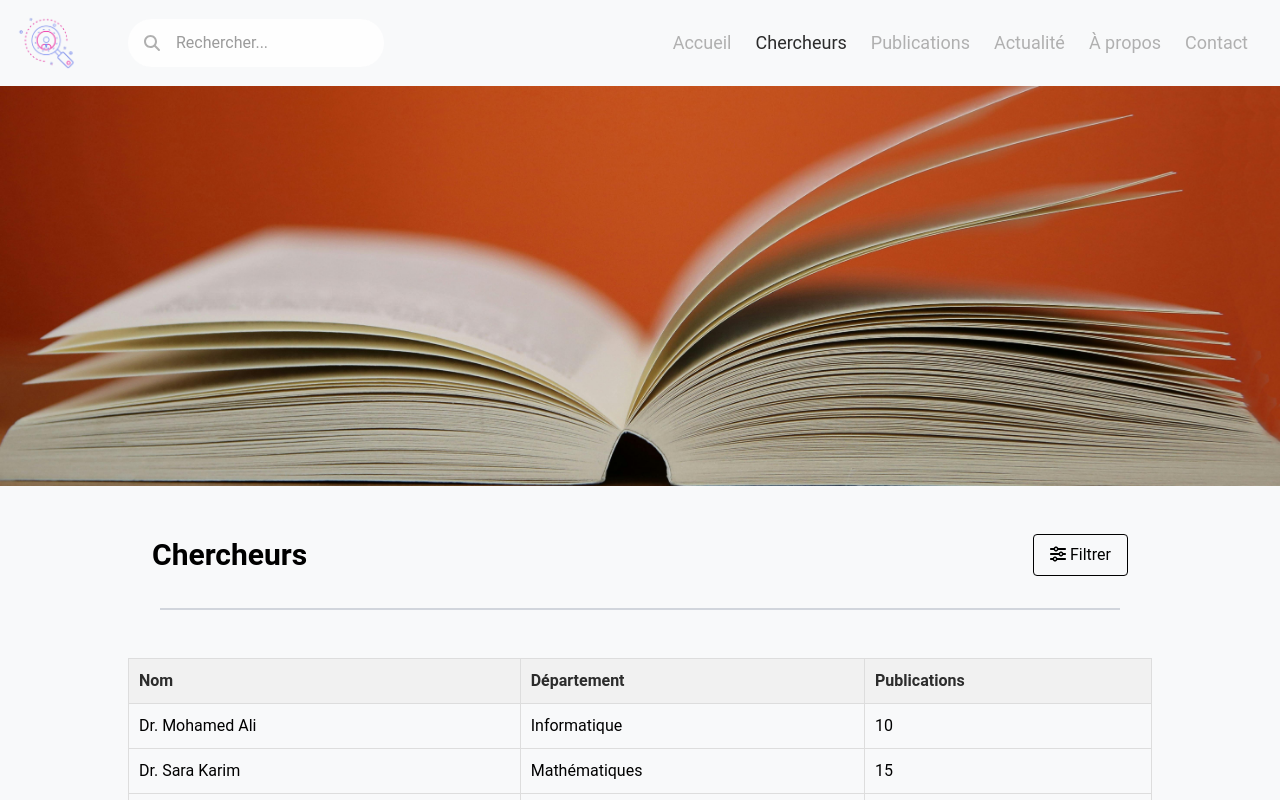
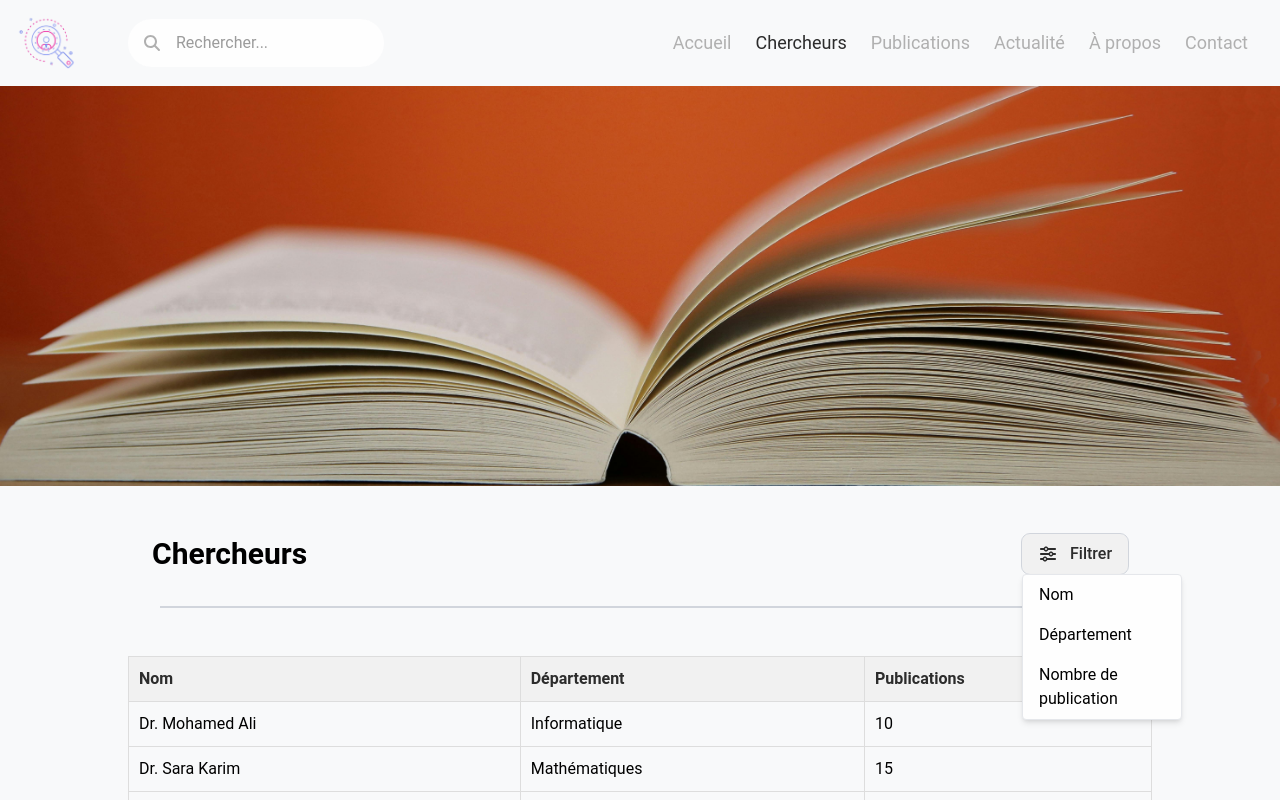
Before and after one commit to Ouassim721/Portail-de-gestion-des-profils-chercheurs, a React (Vite) app in the folder portail-chercheurs-frontend/: page /chercheurs in a window 1280 px wide. Both pictures are taken after a click on the button "Filtrer". Shown: the top 800 px of the page. Built offline with nearby package versions, Linux system fonts and the light colour scheme.

Commit message:
ajouter le boutton drop down

```diff
--- a/portail-chercheurs-frontend/package.json
+++ b/portail-chercheurs-frontend/package.json
@@ -20,7 +20,8 @@
     "react": "^19.0.0",
     "react-dom": "^19.0.0",
     "react-icons": "^5.5.0",
-    "react-router-dom": "^7.4.0"
+    "react-router-dom": "^7.4.0",
+    "recharts": "^2.15.1"
   },
   "devDependencies": {
     "@eslint/js": "^9.21.0",
--- a/portail-chercheurs-frontend/src/components/Button.jsx
+++ b/portail-chercheurs-frontend/src/components/Button.jsx
@@ -1,9 +1,11 @@
+import { FontAwesomeIcon } from "@fortawesome/react-fontawesome";
+
 const Button = ({
   children,
   onClick,
   type = "button",
   variant = "primary",
-  icon: Icon = null, // Icône facultative
+  icon = null, // Icône facultative
   className = "",
 }) => {
   // Définition des styles selon le variant
@@ -16,7 +18,7 @@ const Button = ({
     secondary:
       "bg-[var(--color-secondary)] text-[var(--color-white)] hover:bg-emerald-400",
     neutral:
-      "bg-[var(--color-bg-secondary)] text-[var(--color-text-primary)] hover:bg-neutral-200 outline outline-neutral-500 ",
+      "bg-[var(--color-bg-secondary)] text-[var(--color-text-primary)] hover:bg-neutral-200 outline outline-gray-300 ",
   };
 
   return (
@@ -25,8 +27,8 @@ const Button = ({
       onClick={onClick}
       className={`${baseStyles} ${variantStyles[variant]} ${className}`}
     >
-      {Icon && <Icon className="w-5 h-5" />}{" "}
-      {/* Affiche l'icône si elle est fournie */}
+      {icon && <FontAwesomeIcon icon={icon} className="w-5 h-5" />}
+      {/* Utilise FontAwesome pour l'icône */}
       {children}
     </button>
   );
--- /dev/null
+++ b/portail-chercheurs-frontend/src/components/DropdownButton.jsx
@@ -0,0 +1,45 @@
+import { useState } from "react";
+import { FontAwesomeIcon } from "@fortawesome/react-fontawesome";
+import { faChevronDown } from "@fortawesome/free-solid-svg-icons";
+import Button from "./Button"; // Importer le composant Button
+
+const DropdownButton = ({
+  icon,
+  children,
+  variant = "primary",
+  options = [],
+}) => {
+  const [isOpen, setIsOpen] = useState(false);
+
+  return (
+    <div className="relative inline-block">
+      <Button
+        onClick={() => setIsOpen(!isOpen)}
+        icon={icon || faChevronDown} // Icône par défaut (flèche vers le bas)
+        variant={variant}
+      >
+        {children}
+      </Button>
+
+      {isOpen && (
+        <div className="absolute left-0 w-40 bg-white border border-gray-200 rounded shadow-md">
+          {options.map((option, index) => (
+            <button
+              key={index}
+              className="w-full px-4 py-2 text-left hover:bg-gray-100 cursor-pointer"
+              onClick={() => {
+                option.onClick();
+                setIsOpen(false); // Fermer le dropdown après clic
+              }}
+            >
+              <FontAwesomeIcon icon={option.icon} className="mr-2" />
+              {option.label}
+            </button>
+          ))}
+        </div>
+      )}
+    </div>
+  );
+};
+
+export default DropdownButton;
--- a/portail-chercheurs-frontend/src/components/ProfilChercheur.jsx
+++ b/portail-chercheurs-frontend/src/components/ProfilChercheur.jsx
@@ -1,7 +1,36 @@
 import "./ProfilChercheur.css";
 import Card from "./Card";
 import pdp from "../assets/chercheur-place-holder.jpg";
+import {
+  BarChart,
+  Bar,
+  XAxis,
+  YAxis,
+  Tooltip,
+  ResponsiveContainer,
+  PieChart,
+  Pie,
+  Cell,
+  Legend,
+} from "recharts";
+
 function ProfilChercheur({ chercheur }) {
+  // Données des publications (exemple)
+  const dataBar = [
+    { year: "2019", publications: 5 },
+    { year: "2020", publications: 8 },
+    { year: "2021", publications: 12 },
+    { year: "2022", publications: 10 },
+    { year: "2023", publications: 15 },
+  ];
+  const dataPie = [
+    { name: "Articles de revue", value: 10 },
+    { name: "Conférences", value: 7 },
+    { name: "Chapitres de livre", value: 5 },
+    { name: "Autres", value: 3 },
+  ];
+  const COLORS = ["#0088FE", "#00C49F", "#FFBB28", "#FF8042"]; // Couleurs pour chaque catégorie
+
   return (
     <div className="grid grid-cols-3 grid-rows-[auto_1fr_1fr] gap-4 mt-8">
       <section className="col-span-2 box p-8 rounded-2xl bg-[var(--color-white)] text-[var(--color-text-primary)]">
@@ -33,7 +62,52 @@ function ProfilChercheur({ chercheur }) {
           </ul>
         </div>
       </section>
-      <section className="stats row-span-3 box p-8 rounded-2xl bg-[var(--color-white)] text-[var(--color-text-primary)]"></section>
+      <section className="stats row-span-3 box p-8 rounded-2xl bg-[var(--color-white)] text-[var(--color-text-primary)]">
+        <div className="flex flex-col gap-8">
+          <h3 className="text-md font-medium tracking-wider text-center">
+            Publications par Année
+          </h3>
+          <div className="h-50">
+            <ResponsiveContainer width="100%" height="100%">
+              <BarChart data={dataBar}>
+                <XAxis dataKey="year" />
+                <YAxis />
+                <Tooltip />
+                <Bar dataKey="publications" fill="var(--color-primary)" />
+              </BarChart>
+            </ResponsiveContainer>
+          </div>
+        </div>
+        <div className="flex flex-col mt-12">
+          <h3 className="text-md font-medium tracking-wider text-center">
+            Publications par Année
+          </h3>
+          <div className="h-80">
+            <ResponsiveContainer width="100%" height="100%">
+              <PieChart>
+                <Pie
+                  data={dataPie}
+                  cx="50%" // Position horizontale
+                  cy="50%" // Position verticale
+                  outerRadius={80} // Taille du cercle
+                  fill="#8884d8"
+                  dataKey="value"
+                  label
+                >
+                  {dataPie.map((entry, index) => (
+                    <Cell
+                      key={`cell-${index}`}
+                      fill={COLORS[index % COLORS.length]}
+                    />
+                  ))}
+                </Pie>
+                <Tooltip />
+                <Legend />
+              </PieChart>
+            </ResponsiveContainer>
+          </div>
+        </div>
+      </section>
       <section className="col-span-2 row-span-2 box p-16 rounded-2xl bg-[var(--color-white)] text-[var(--color-text-primary)]">
         <h1 className="text-2xl font-semibold mb-12 text-[var(--color-text-primary)] ml-3 ">
           Publications
--- a/portail-chercheurs-frontend/src/pages/Chercheurs.css
+++ b/portail-chercheurs-frontend/src/pages/Chercheurs.css
@@ -28,7 +28,7 @@ th {
   background: var(--color-bg);
   color: var(--color-text-primary);
   width: 80%;
-  height: 90%;
+  height: 100vh;
   padding: 20px;
   border-radius: 10px;
   position: relative;
--- a/portail-chercheurs-frontend/src/pages/Chercheurs.jsx
+++ b/portail-chercheurs-frontend/src/pages/Chercheurs.jsx
@@ -2,6 +2,7 @@ import { useState, useEffect } from "react";
 import "./Chercheurs.css"; // Import du fichier CSS
 import { Link } from "react-router-dom";
 import Button from "../components/Button";
+import DropdownButton from "../components/DropDownButton";
 import TableGenerique from "../components/TableGenerique";
 import Pagination from "../components/Pagination";
 import ProfilChercheur from "../components/ProfilChercheur";
@@ -159,9 +160,25 @@ function Chercheurs() {
 
       <div className="flex justify-between items-center mx-12 sm:mx-28 xl:mx-38 mt-12">
         <h1 className="font-bold text-3xl">Chercheurs</h1>
-        <button className="border px-4 py-2 rounded">
-          <FontAwesomeIcon icon={faSliders} /> Filtrer
-        </button>
+        <DropdownButton
+          icon={faSliders}
+          children="Filtrer"
+          variant="neutral"
+          options={[
+            {
+              label: "Nom",
+              onClick: () => console.log("Nom"),
+            },
+            {
+              label: "Département",
+              onClick: () => console.log("Département"),
+            },
+            {
+              label: "Nombre de publication",
+              onClick: () => console.log("Nombre de publication"),
+            },
+          ]}
+        />
       </div>
 
       <div className="mx-auto mt-8 mb-12 bg-gray-300 h-0.5 w-3/4"></div>
```
Also changed, not shown: 1 other file (tests, documents, lock files or other folders).
